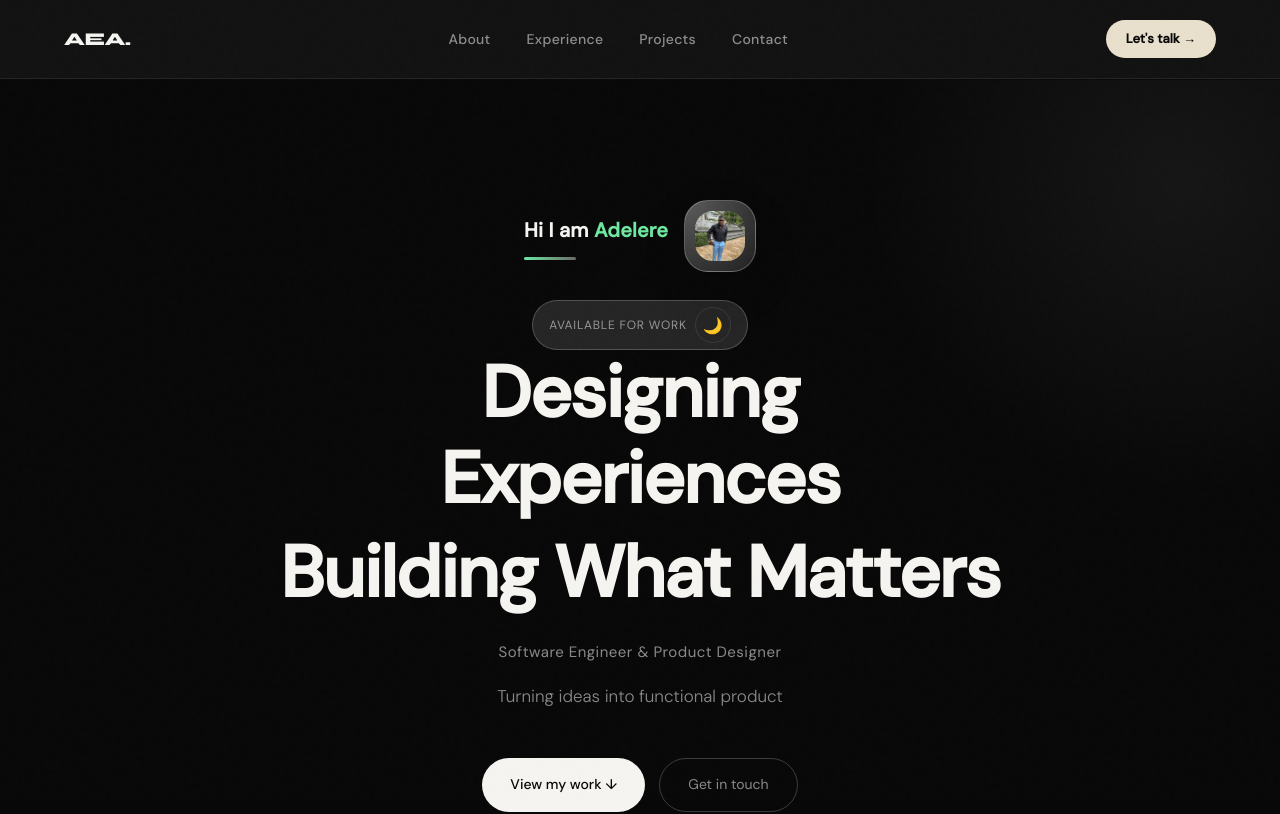
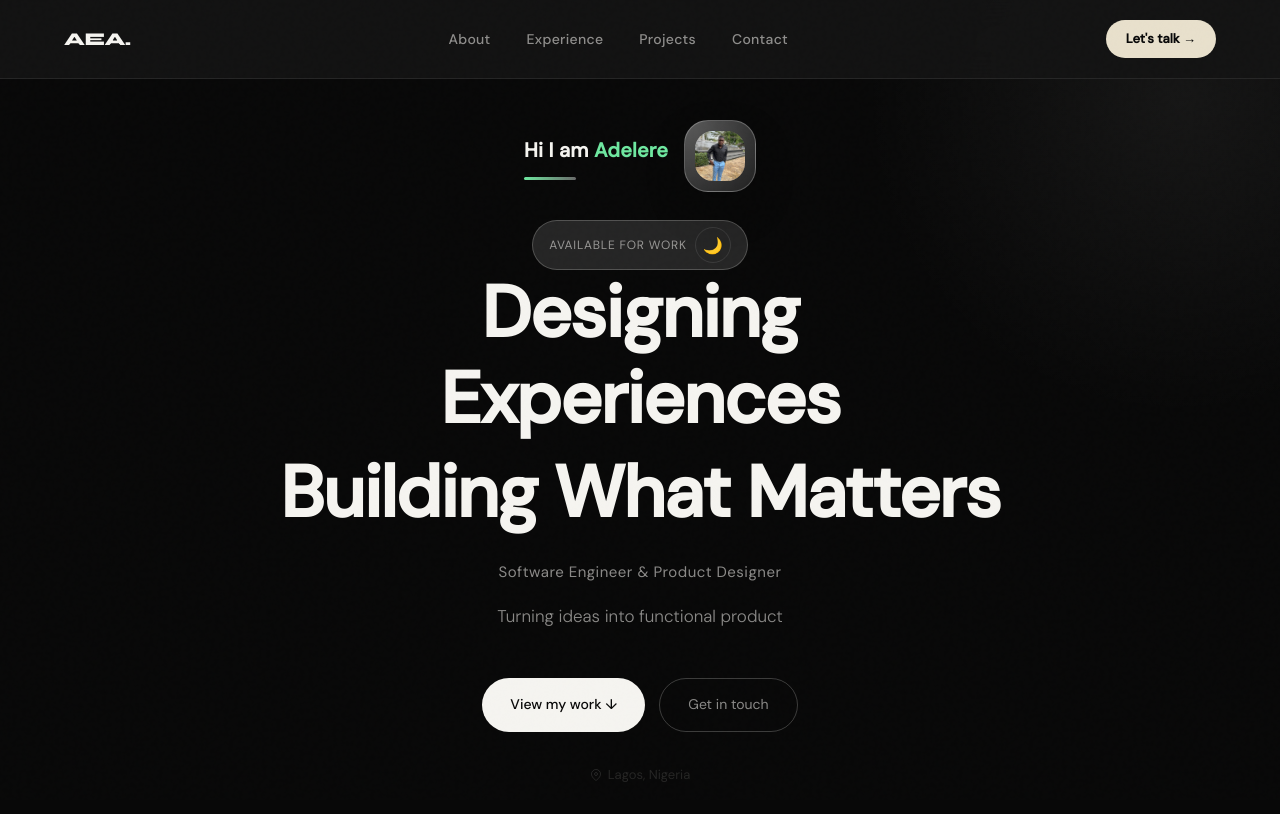
Before and after one commit to AdelodunAdelere/Myportfolio, a React (Vite) app: page / in a window 1280 px wide. Shown: the top 814 px of the page. Built offline with nearby package versions, Linux system fonts and the light colour scheme.

Commit message:
Revert "Fix fixed navbar overlap by adding body top padding and raising navbar z-index"
This reverts commit efaf2710d2ce280def0e112ba320ce0576386fd1.

```diff
--- a/src/components/Navbar.module.css
+++ b/src/components/Navbar.module.css
@@ -3,7 +3,7 @@
 .nav {
   position: fixed;
   top: 0; left: 0; right: 0;
-  z-index: 1000;
+  z-index: 100;
   display: flex;
   align-items: center;
   justify-content: space-between;
--- a/src/styles/globals.css
+++ b/src/styles/globals.css
@@ -54,7 +54,6 @@
 html {
   scroll-behavior: smooth;
   font-size: 16px;
-  scroll-padding-top: 80px;
 }
 
 body {
@@ -64,7 +63,6 @@ body {
   line-height: 1.7;
   -webkit-font-smoothing: antialiased;
   overflow-x: hidden;
-  padding-top: 80px;
 }
 
 /* Noise overlay */
```
